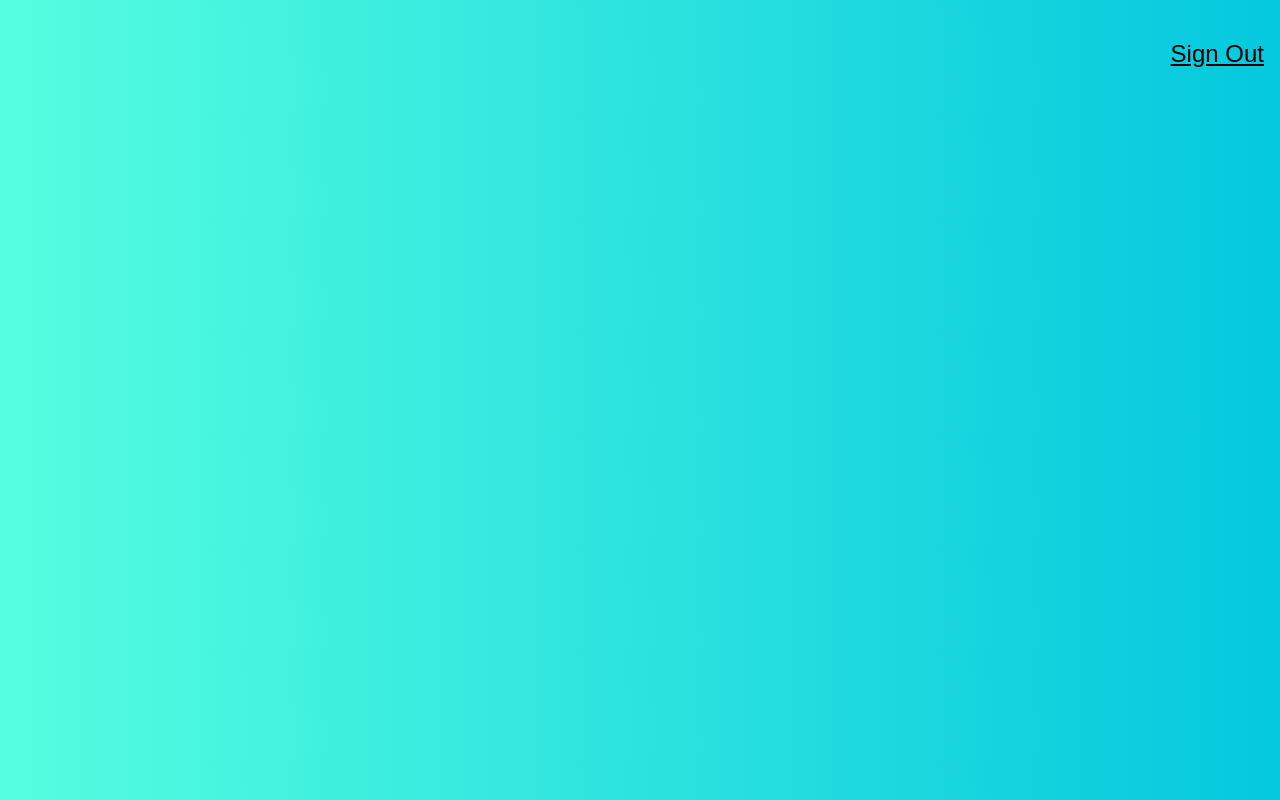
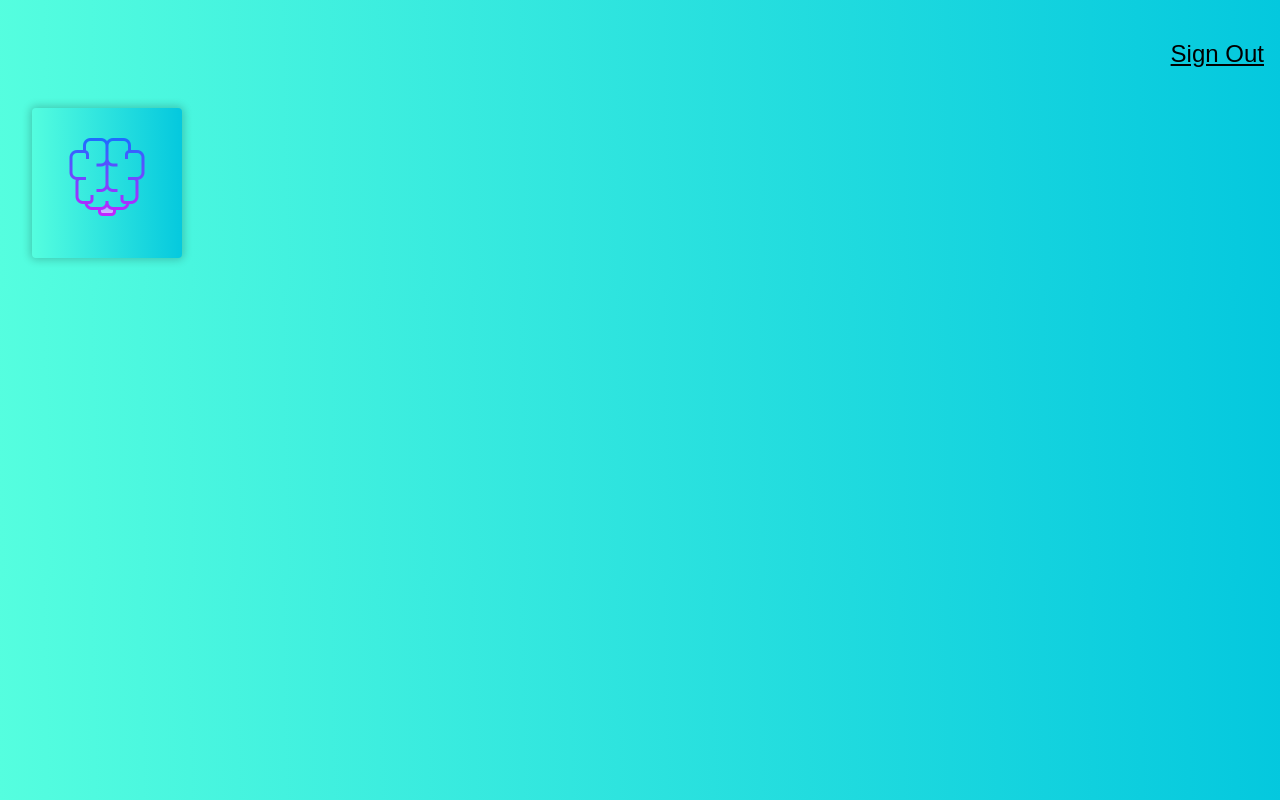
Before and after one commit to rakoc001/magic-brain, a React (Create React App) app in the folder face-recognition-brain/: page / in a window 1280 px wide. Built offline with nearby package versions, Linux system fonts and the light colour scheme.

Commit message:
Created Logo section

```diff
--- a/face-recognition-brain/src/App.js
+++ b/face-recognition-brain/src/App.js
@@ -1,14 +1,15 @@
 import React, { Component } from 'react'
 import Navigation from './components/Navigation/Navigation'
+import Logo from './components/Logo/Logo'
 import './App.css';
 
 function App() {
   return (
     <div className="App">
       <Navigation />
-      {/* {      <Logo />
-      <ImageLinkForm />
-      <FaceRecognition />} */}
+      <Logo />
+      {/*<ImageLinkForm />
+      <FaceRecognition />*/}
     </div>
   );
 }
--- /dev/null
+++ b/face-recognition-brain/src/components/Logo/Logo.css
@@ -0,0 +1,3 @@
+.Tilt {
+    background: linear-gradient(89deg, #55FEDF 0%, #04C8DE 100%);
+}
--- /dev/null
+++ b/face-recognition-brain/src/components/Logo/Logo.js
@@ -0,0 +1,19 @@
+import React from 'react'
+import Tilt from 'react-parallax-tilt';
+import brain from './brain.png'
+import './Logo.css'
+
+const Logo = () => {
+    return (
+        <div className='ma4 mt0'>
+            <Tilt>
+                <div className='Tilt br2 shadow-2 pa3' style={{ height: '150px', width: '150px', backgroundColor: 'darkgreen' }}>
+                    <img style={{paddingTop: '5px'}} src={brain} alt='Logo'/>
+                </div>
+            </Tilt>
+
+        </div>
+    )
+}
+
+export default Logo
```
Also changed, not shown: face-recognition-brain/src/components/Logo/brain.png (added).
